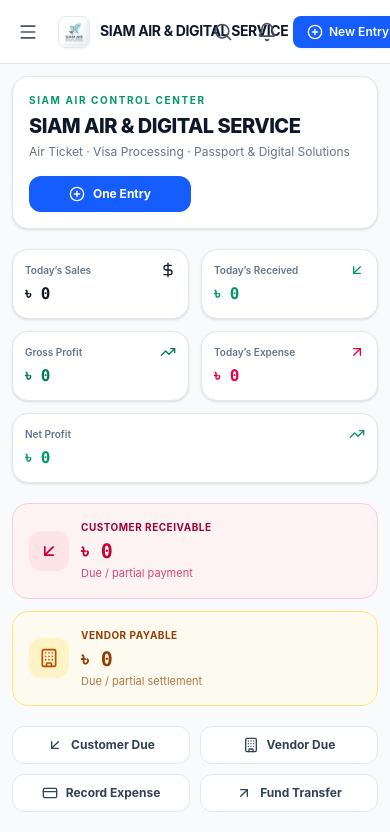
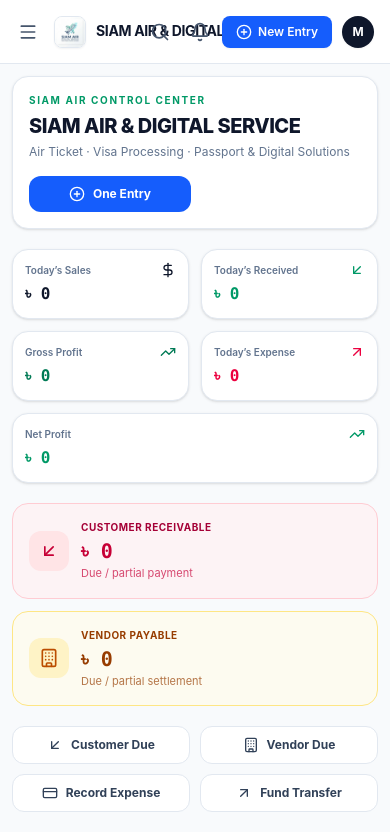
Before and after one commit to bijoy105671/siam, a React (Vite) app: page / in a window 390 px wide. Shown: the top 832 px of the page. Built offline with nearby package versions, Linux system fonts and the light colour scheme; no server answers.

Commit message:
fix: make mobile navbar fit narrow screens

```diff
--- a/src/components/layout/Navbar.tsx
+++ b/src/components/layout/Navbar.tsx
@@ -36,7 +36,7 @@ export const Navbar: React.FC<NavbarProps> = ({
   return (
     <header className="sticky top-0 z-30 h-16 bg-white border-b border-slate-200 px-4 sm:px-6 flex items-center justify-between no-print">
       {/* Left: Mobile Toggle & Brand Title */}
-      <div className="flex items-center gap-3">
+      <div className="flex min-w-0 flex-1 items-center gap-2 sm:gap-3">
         <button
           onClick={onToggleSidebar}
           aria-label="Toggle Navigation"
@@ -59,7 +59,7 @@ export const Navbar: React.FC<NavbarProps> = ({
             }}
           />
           <div>
-            <div className="font-bold text-base sm:text-lg tracking-tight text-slate-900 group-hover:text-blue-600 transition-colors whitespace-nowrap">
+            <div className="max-w-[150px] sm:max-w-none truncate font-bold text-base sm:text-lg tracking-tight text-slate-900 group-hover:text-blue-600 transition-colors whitespace-nowrap">
               {settings.name}
             </div>
             <div className="hidden sm:block text-[11px] text-slate-500 font-medium tracking-wide uppercase">
@@ -86,7 +86,7 @@ export const Navbar: React.FC<NavbarProps> = ({
       </div>
 
       {/* Right: Actions & User Info */}
-      <div className="flex items-center gap-2 sm:gap-3">
+      <div className="flex shrink-0 items-center gap-1 sm:gap-2 md:gap-3">
         {/* Mobile Search Button */}
         <button
           onClick={onOpenSearch}
```
